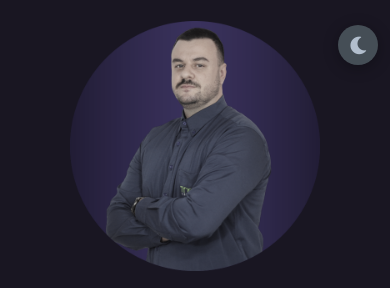
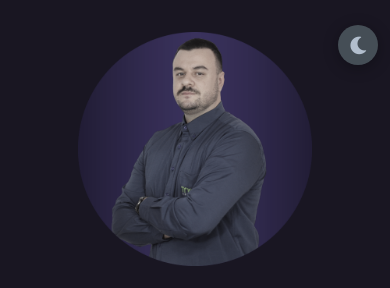
Before and after one commit to igorrsilvaaf/Web-Site, a website: page index.html in a window 390 px wide. Shown: the top 288 px of the page. Drawn offline with Linux system fonts and the light colour scheme.

Commit message:
Configurada responsividade da imagem de perfil

```diff
--- a/styles/styles.css
+++ b/styles/styles.css
@@ -883,7 +883,7 @@ button:disabled {
   padding-left: 0;
 }
 
-/* Quando a largura da tela for menor ou igual a 768px, as seguintes alterações de estilo serão aplicadas: */
+
 @media screen and (max-width: 768px) {
   /* Estilos para o cabeçalho (header) */
   header {
@@ -900,6 +900,7 @@ button:disabled {
   }
 
   .header-content {
+    margin-top: 2rem;
     grid-template-columns: repeat(1, 1fr);
     padding-bottom: 6rem;
     /* padding-left: 6rem; */
@@ -909,18 +910,16 @@ button:disabled {
     display: none;
   }
 
-  .header-content .left-header .image{
-    height: 100%;
-    width: 100%;
-    margin-left: 4.4rem;
-    margin-top: 1rem;
-    margin-bottom: -1.6rem;
+  .header-content .left-header .image {
+    display: block;
+    margin: 0 auto;
+    height: auto;
+    width: 60%;
   }
 
-  .header-content .left-header .image img{
+  .header-content .left-header .image img {
     max-width: 100%;
-    width: 250px;
-    height: 250px;
+    height: auto;
     object-fit: cover;
     filter: grayscale(60%);
   }
```
